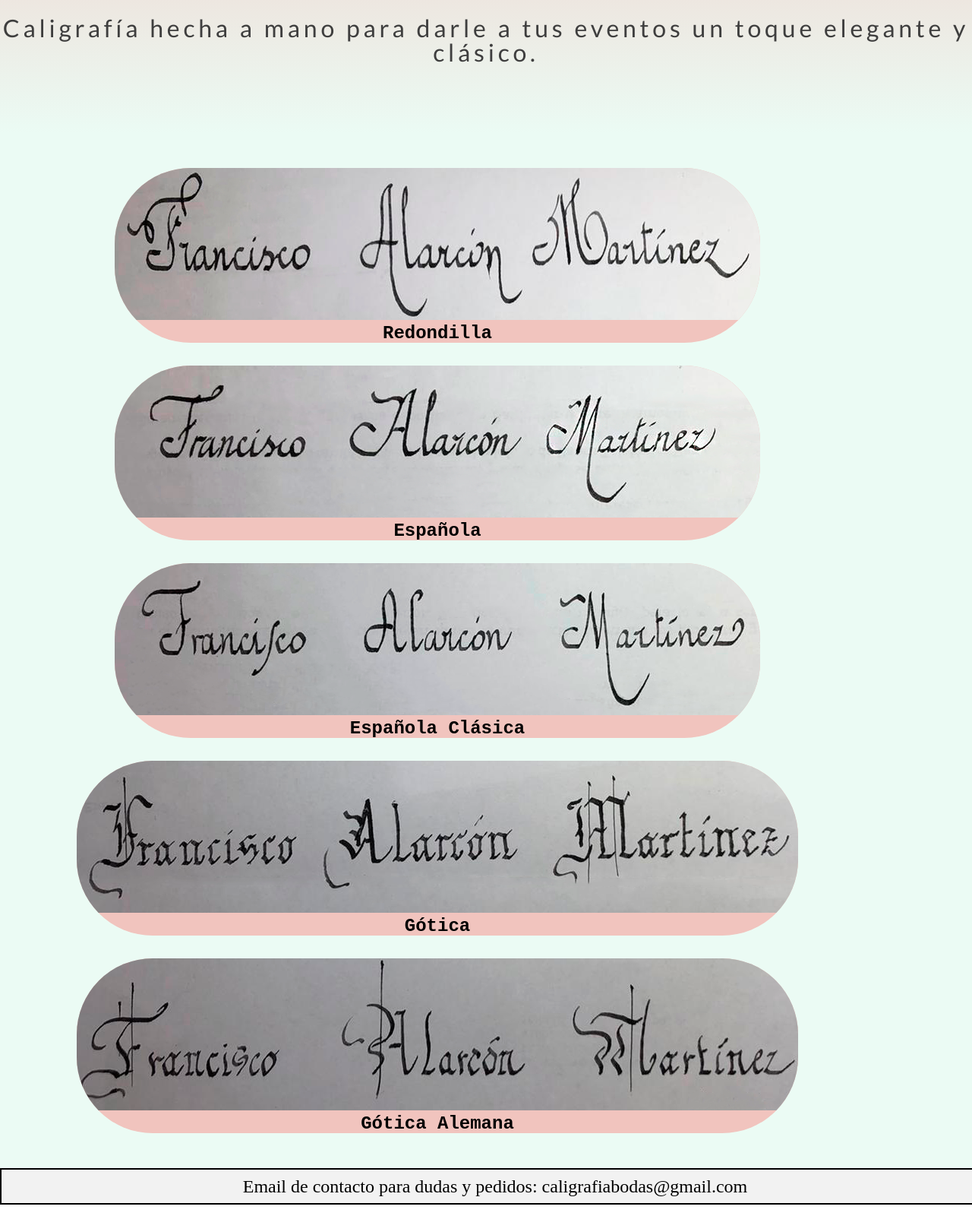
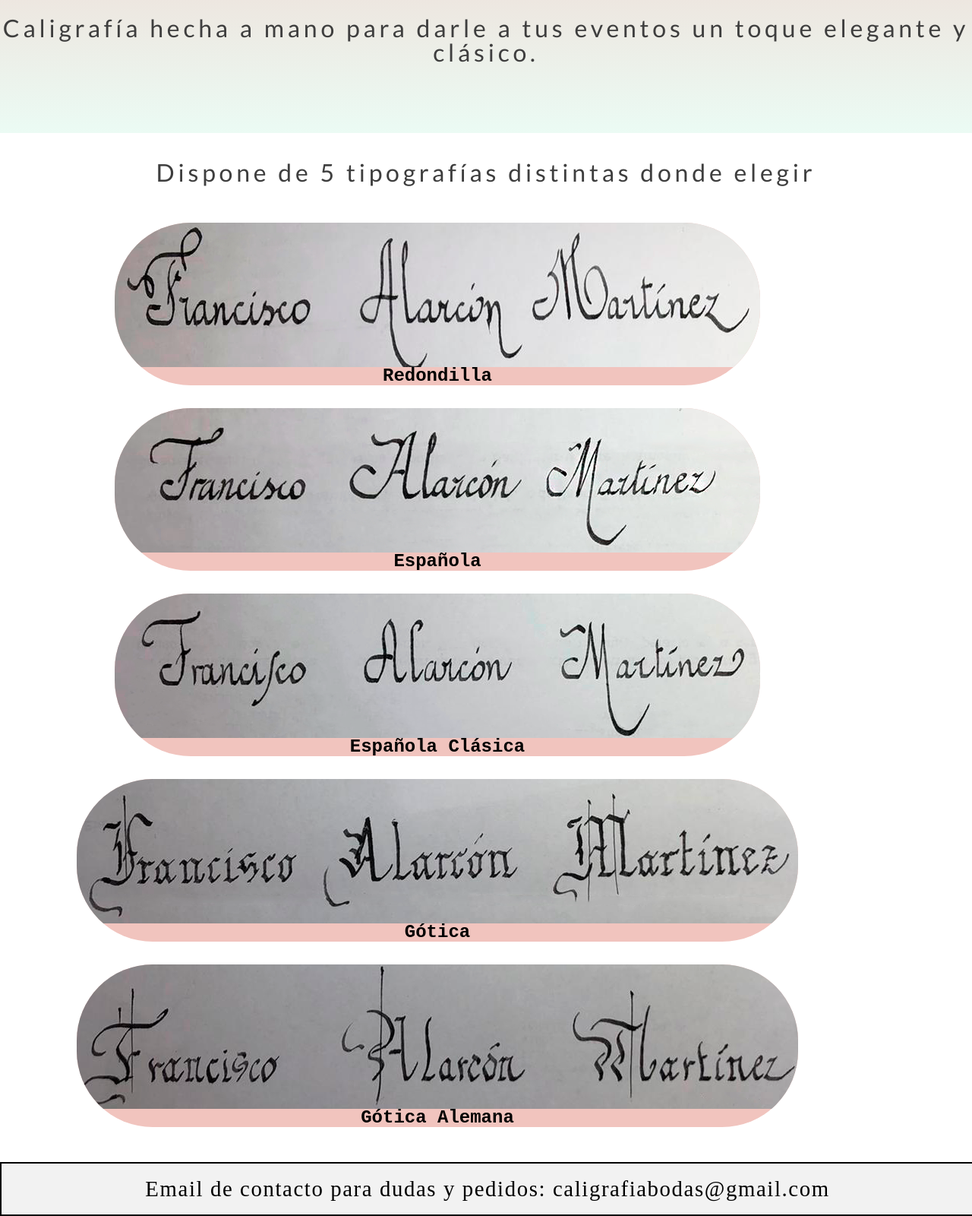
Before and after one commit to alvaroluismr/CaligrafiaBodas, a Gatsby site: page / in a window 1280 px wide. Shown: the part 302-1902 px from the top of the page at 76% size. Built offline with nearby package versions, Linux system fonts and the light colour scheme; Gatsby itself is replaced by a stand-in of ours.

Commit message:
primer commit

```diff
--- a/src/components/cabecera.js
+++ b/src/components/cabecera.js
@@ -1,6 +1,6 @@
 import React from "react"
 import cabeceraStyle from "./cabeceraStyle.module.css"
-import Logo from "../img/Logo-titulo.png"
+import Logo from "../img/Logo-titulo7.png"
 
 export default () => (
 
--- a/src/components/cabeceraStyle.module.css
+++ b/src/components/cabeceraStyle.module.css
@@ -21,6 +21,11 @@
   width: 90%;
   max-width: 1280px;
   /*opacity: 50%;*/
+  animation: animation1 10s infinite;
+}
+
+@keyframes animation1{
+  50% {border-color: #ebfbf4;}
 }
 
 .fondotop p{
--- a/src/components/cuerpo.js
+++ b/src/components/cuerpo.js
@@ -9,10 +9,15 @@ import goticaAlemana from "../img/goticaAlemana.png"
 export default () => (
 
   <div className={cuerpoStyle.cuerpoall}>
+    <div className={cuerpoStyle.parrafo}>
+      <p>Dispone de 5 tipografías distintas donde elegir</p>
+    </div>
     <ul>
       <li>
         <div className={[cuerpoStyle.muestraletra, cuerpoStyle.muestraletrapeque].join(' ')}>
-          <figure><img src={redondilla} alt="Redondilla muestra"></img></figure>
+          <div className={cuerpoStyle.fotogaleria}>
+            <figure><img src={redondilla} alt="Redondilla muestra"></img></figure>
+          </div>
           <h1>Redondilla</h1>
         </div>
       </li>
--- a/src/components/cuerpoStyle.module.css
+++ b/src/components/cuerpoStyle.module.css
@@ -2,7 +2,16 @@
   text-align: center;
   padding-top: 1rem;
   padding-bottom: 1rem;
-  background-color: #ebfbf4;
+  /*background-color: #ebfbf4;*/
+  /*background: linear-gradient(to top, #f1c4be 0%, #ebfbf4 100%);*/
+}
+
+.parrafo{
+  color: #3e3e3e;
+  font-size: 2rem;
+  margin: 20px auto 50px auto;
+  font-family: 'Lato', sans-serif;
+  letter-spacing: 0.3rem;
 }
 
 li{
@@ -17,8 +26,14 @@ li{
   overflow: hidden;
   /*opacity: 80%;*/
   background-color: #f1c4be;
+  /*background-color: #f2f2f2;*/
   font-size: 1.5rem;
   font-family: monospace;
+}
+
+.muestraletra figure{
+  height: 190px;
+  overflow: hidden;
 }
 
 .muestraletrapeque{
@@ -33,3 +48,9 @@ li{
   /*opacity: 100%;*/
   box-shadow: 2px 2px;
 }
+
+@media screen and (max-width: 770px){
+  .muestraletra figure{
+    height: 150px;
+  }
+}
--- a/src/components/pieStyle.module.css
+++ b/src/components/pieStyle.module.css
@@ -5,6 +5,8 @@
   position: relative;
   bottom: 0px;
   width: 100%;
-  font-size: 1.5rem;
-  padding: 10px;
+  font-size: 1.8rem;
+  padding-top: 1.2rem;
+  padding-bottom: 1.2rem;
+  letter-spacing: 0.1rem;
 }
```
Also changed, not shown: src/img/Logo-titulo2.png (added), src/img/Logo-titulo3.png (added), src/img/Logo-titulo4.png (added), src/img/Logo-titulo5.png (added), src/img/Logo-titulo6.png (added), src/img/Logo-titulo7.png (added).
